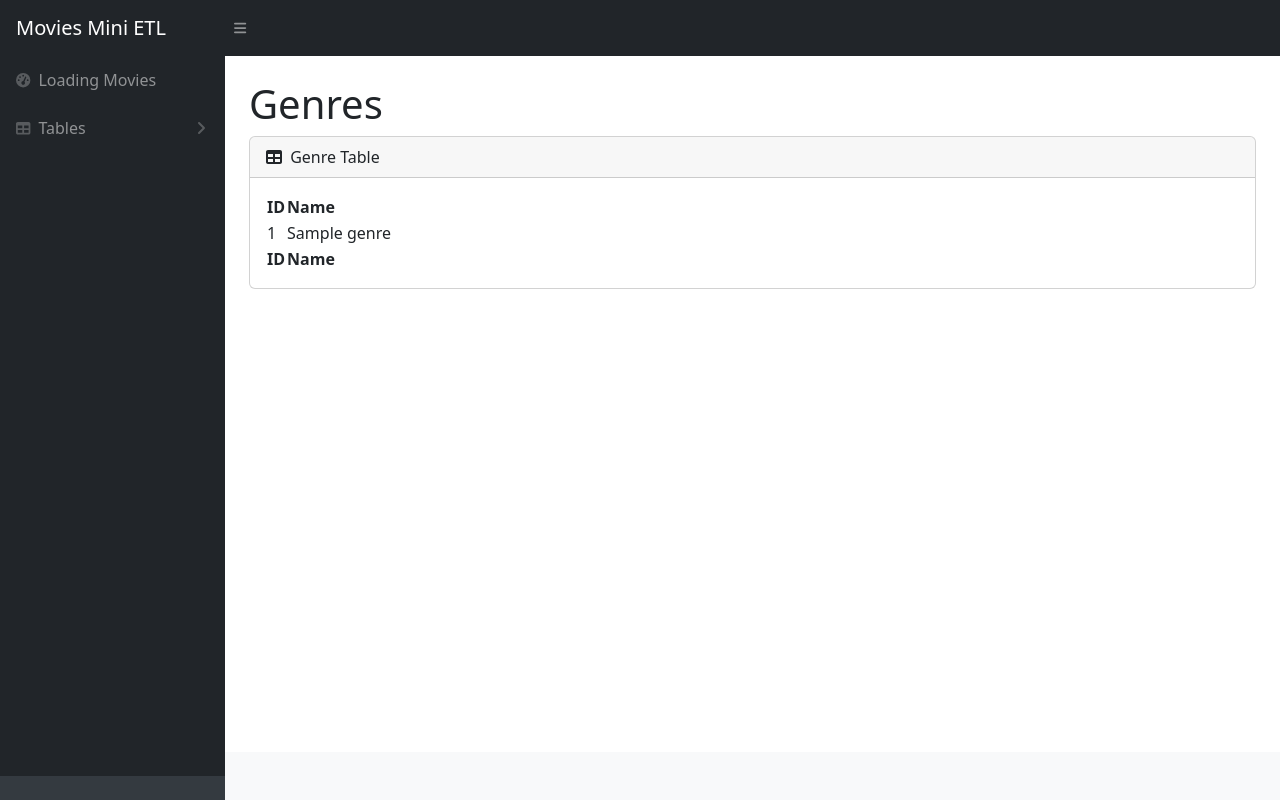
After one commit to Ahmad-Nasr/movies_mini_etl, a Django app: template movies_mini_etl/templates/movies/genre_table.html in a window 1280 px wide. The commit adds this page. Run offline with Django 4.2, Linux system fonts and the light colour scheme; the template is opened without the code that fills it: most values are stand-ins (such as "Sample title", 1, 10 or a date in 2020); some libraries are stand-ins or nearby versions.

Commit message:
feat: add webpage to display Genre model contents

```diff
--- a/movies_mini_etl/movies/urls.py
+++ b/movies_mini_etl/movies/urls.py
@@ -1,10 +1,12 @@
 from django.urls import path
 
-from .views import MovieListView, DirectorListView, ActorListView
+from .views import (MovieListView, DirectorListView, ActorListView, GenresListView)
 
 app_name = "movies"
 urlpatterns = [
     path("", view=MovieListView.as_view(), name="list_movies"),
     path("directors", view=DirectorListView.as_view(), name="list_directors"),
     path("actors", view=ActorListView.as_view(), name="list_actors"),
+    path("genres", view=GenresListView.as_view(), name="list_genres"),
+
 ]
--- a/movies_mini_etl/movies/views.py
+++ b/movies_mini_etl/movies/views.py
@@ -19,3 +19,9 @@ class ActorListView(ListView):
     model = Actor
     context_object_name = 'actors'
     template_name = 'movies/actor_table.html'
+
+
+class GenresListView(ListView):
+    model = Genre
+    context_object_name = 'genres'
+    template_name = 'movies/genre_table.html'
--- a/movies_mini_etl/templates/movies/base.html
+++ b/movies_mini_etl/templates/movies/base.html
@@ -53,7 +53,7 @@
                                     Actor
                                     <div class="sb-sidenav-collapse-arrow"></i></div>
                                 </a>
-                                <a class="nav-link collapsed" href="#">
+                                <a class="nav-link collapsed" href="{% url 'movies:list_genres' %}">
                                     Genre
                                     <div class="sb-sidenav-collapse-arrow"></i></div>
                                 </a>
--- /dev/null
+++ b/movies_mini_etl/templates/movies/genre_table.html
@@ -0,0 +1,40 @@
+{% extends "movies/tables_base.html" %}
+
+{%block page_main_title%}
+<h1 class="mt-4">Genres</h1>
+{%endblock page_main_title%}
+
+
+{%block table_section%}
+<div class="card mb-4">
+    <div class="card-header">
+        <i class="fas fa-table me-1"></i>
+        Genre Table
+    </div>
+    <div class="card-body">
+        <table id="datatablesSimple">
+            <thead>
+                <tr>
+                    <th>ID</th>
+                    <th>Name</th>
+                </tr>
+            </thead>
+            <tfoot>
+                <tr>
+                    <th>ID</th>
+                    <th>Name</th>
+                </tr>
+            </tfoot>
+            <tbody>
+                {% for genre in genres %}
+                <tr>
+                    <td>{{genre.id}}</td>
+                    <td>{{genre.name}}</td>
+                </tr>
+                {% endfor %}
+
+            </tbody>
+        </table>
+    </div>
+</div>
+{%endblock table_section%}
```
